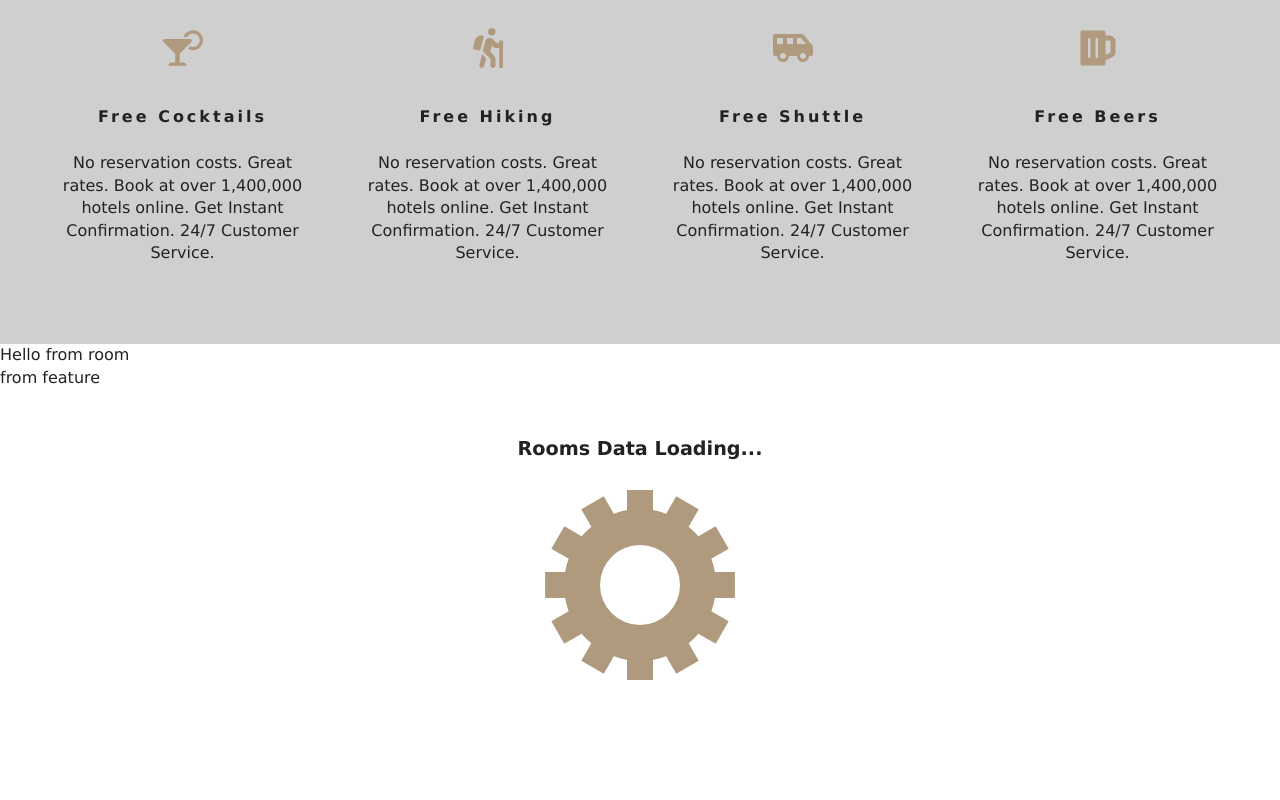
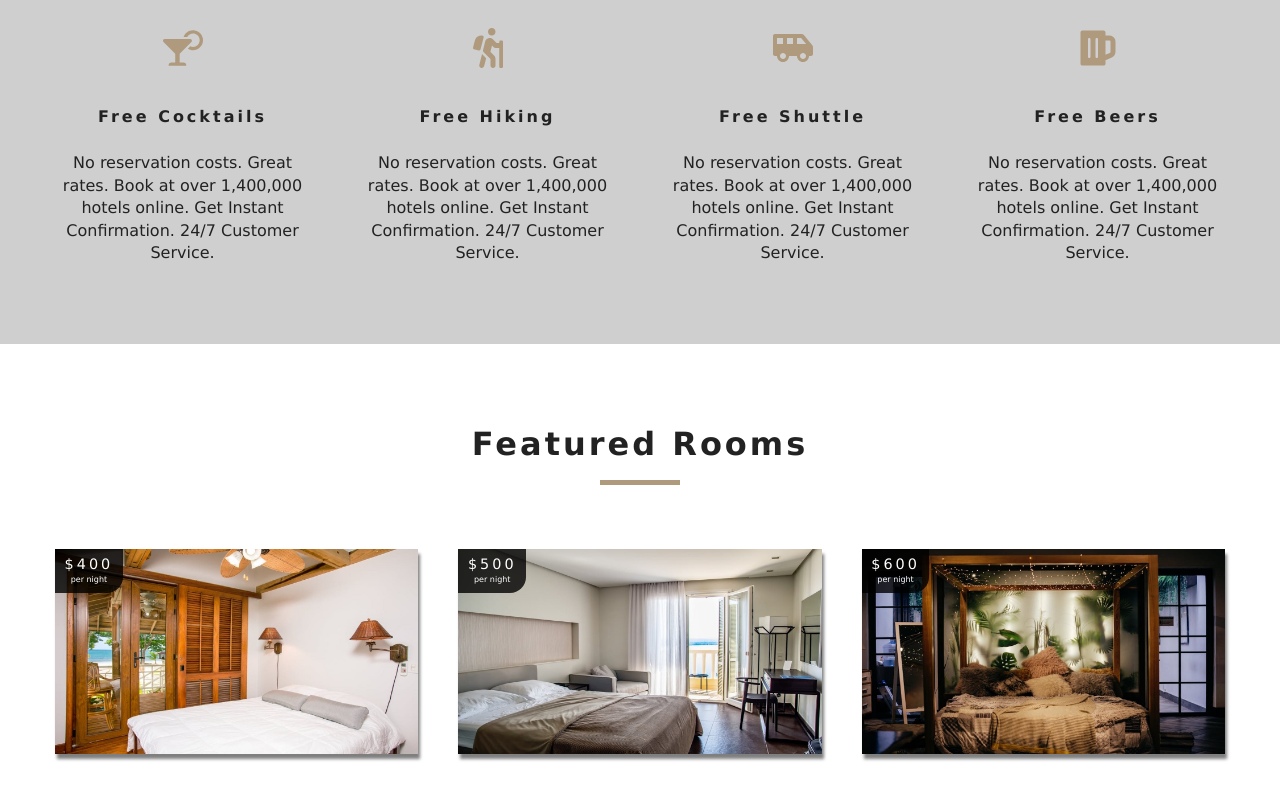
Before and after one commit to santoshkumar964887/reactjs-beach-resorts, a React (Create React App) app: page / in a window 1280 px wide. Shown: the part 979-1779 px from the top of the page. Before the commit the page ends 1671 px from the top, so only its background shows below. Built offline with nearby package versions, Linux system fonts and the light colour scheme.

Commit message:
completing room component

```diff
--- a/src/components/FeaturedRooms.js
+++ b/src/components/FeaturedRooms.js
@@ -6,14 +6,15 @@ import Title from "./Title";
 export class FeaturedRooms extends Component {
   static contextType = RoomContext;
   render() {
-    const { featuredRooms: rooms1 } = this.context;
-    console.log(rooms1);
+    let { loading, featuredRooms: rooms1 } = this.context;
+    const rooms = rooms1.map((room) => <Room key={room.id} room={room} />);
     return (
-      <div>
-        <Room />
-        from feature
-        <Loading />
-      </div>
+      <section className="featured-rooms">
+        <Title title="Featured Rooms" />
+        <div className="featured-rooms-center">
+          {loading ? <Loading /> : rooms}
+        </div>
+      </section>
     );
   }
 }
--- a/src/components/Room.js
+++ b/src/components/Room.js
@@ -1,5 +1,20 @@
 import React from "react";
-
-export default function Room() {
-  return <div>Hello from room</div>;
+import { Link } from "react-router-dom";
+import defaultImage from "../images/room-10.jpeg";
+export default function Room({ room }) {
+  const { name, slug, images, price } = room;
+  return (
+    <article className="room">
+      <div className="img-container">
+        <img src={images[0] || defaultImage} alt="room-image" />
+        <div className="price-top">
+          <h6>${price}</h6>
+          <p>per night</p>
+        </div>
+        <Link to={`/rooms/${slug}`} className="btn-primary room-link">
+          Features
+        </Link>
+      </div>
+    </article>
+  );
 }
```
Also changed, not shown: 1 other file (tests, documents, lock files or other folders).
